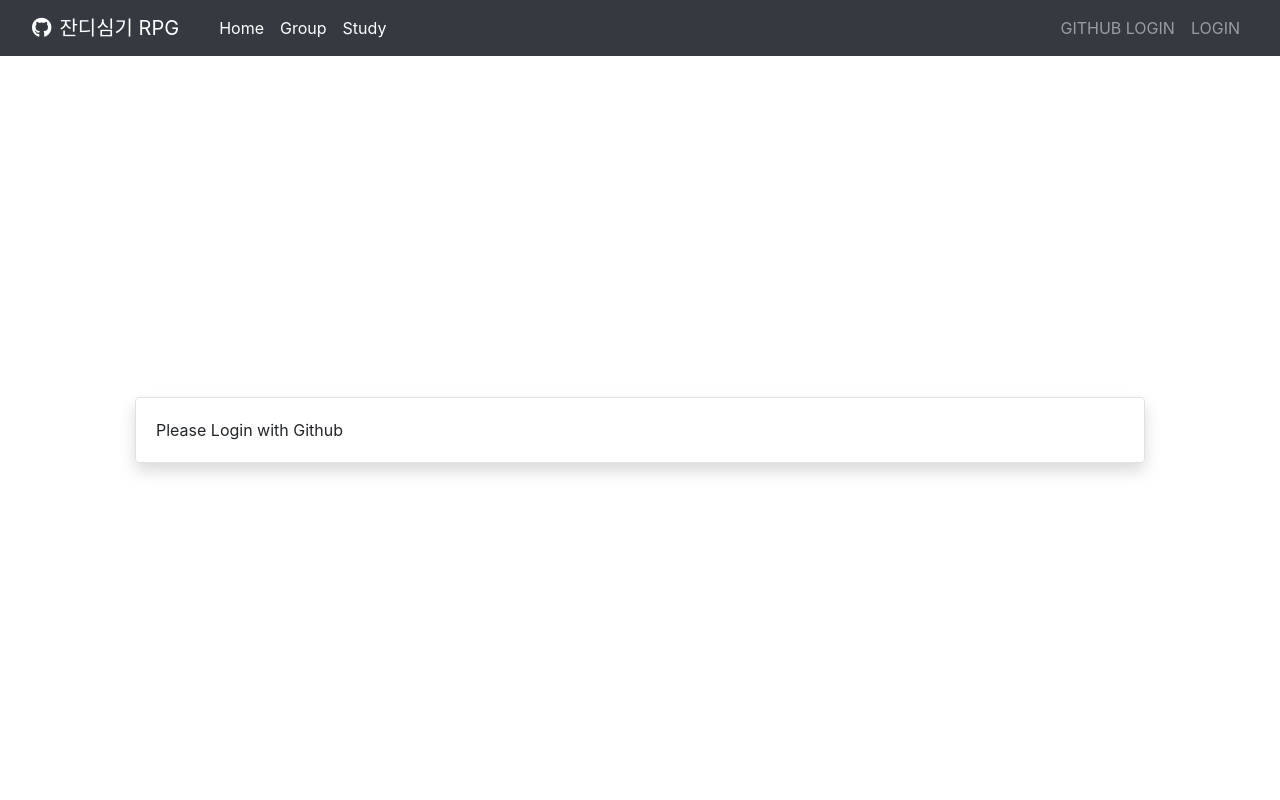
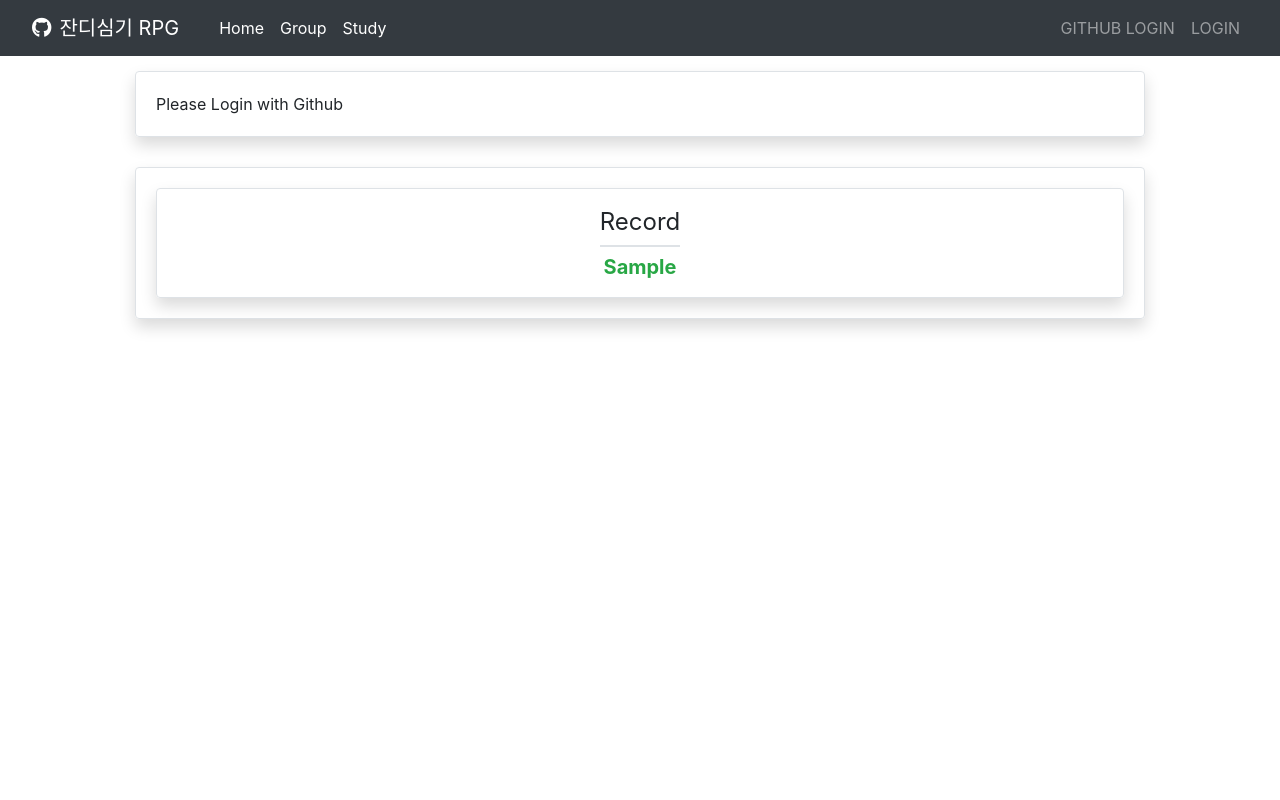
Before and after one commit to alstn2468/naver-campus-hackday-project, a Django app: template hackdayproject/templates/main/home.html in a window 1280 px wide. Run offline with Django 3.2, Linux system fonts and the light colour scheme; the template is opened without the code that fills it: most values are stand-ins (such as "Sample title", 1, 10 or a date in 2020); some libraries are stand-ins or nearby versions.

Commit message:
Complete calculate current streak

```diff
--- a/hackdayproject/static/css/main.css
+++ b/hackdayproject/static/css/main.css
@@ -27,7 +27,6 @@ hr {
 }
 
 #main-container {
-    padding-top: 60px;
     display: flex;
     flex-direction: column;
 }
@@ -38,7 +37,7 @@ hr {
     flex-direction: row;
     align-items: center;
     padding: 20px;
-    margin: 30px 50px 30px 50px;
+    margin: 15px 50px 15px 50px;
 }
 
 .left {
@@ -100,3 +99,24 @@ hr {
 .org-img {
     margin-right: 5px;
 }
+
+.current-streak {
+    display: flex;
+    flex: 1;
+    justify-content: center;
+    align-items: center;
+    font-size: 20px;
+    flex-direction: column;
+    padding: 15px;
+}
+
+.commit-record {
+    font-size: 24px;
+    padding-bottom: 5px;
+    margin-bottom: 5px;
+}
+
+.border-3 {
+    border-bottom-style: solid;
+    border-bottom-width: 2px !important;
+}
--- a/hackdayproject/templates/base.html
+++ b/hackdayproject/templates/base.html
@@ -9,8 +9,7 @@
         <link rel="stylesheet" href={% static "css/main.css" %} />
     </head>
     <body>
-    <div class="vertical-center">
-        <nav class="navbar navbar-expand-lg navbar-dark bg-dark fixed-top">
+        <nav class="navbar navbar-expand-lg navbar-dark bg-dark">
             <div class="navbar-brand pl-3 pr-3">
                 <i class="fab fa-github pr-2" style="font-size: 20px;"></i>잔디심기 RPG
             </div>
@@ -56,7 +55,6 @@
         </nav>
         {% block content %}
         {% endblock %}
-        </div>
         <script src="https://code.jquery.com/jquery-3.3.1.slim.min.js" integrity="sha384-q8i/X+965DzO0rT7abK41JStQIAqVgRVzpbzo5smXKp4YfRvH+8abtTE1Pi6jizo" crossorigin="anonymous"></script>
         <script src="https://cdnjs.cloudflare.com/ajax/libs/popper.js/1.14.7/umd/popper.min.js" integrity="sha384-UO2eT0CpHqdSJQ6hJty5KVphtPhzWj9WO1clHTMGa3JDZwrnQq4sF86dIHNDz0W1" crossorigin="anonymous"></script>
         <script src="https://stackpath.bootstrapcdn.com/bootstrap/4.3.1/js/bootstrap.min.js" integrity="sha384-JjSmVgyd0p3pXB1rRibZUAYoIIy6OrQ6VrjIEaFf/nJGzIxFDsf4x0xIM+B07jRM" crossorigin="anonymous"></script>
--- a/hackdayproject/templates/main/home.html
+++ b/hackdayproject/templates/main/home.html
@@ -66,28 +66,12 @@
         <p>Please Login with Github</p>
     {% endif %}
     </div>
-    {% comment %} <div class="content">
-        {% if user.repository_set.all|length != 0 %}
-        <div class="content">
-        <ul>
-            {% for repo in user.repository_set.all %}
-                <li>
-                    <p>Repository Full Name : {{ repo.full_name }}</p>
-                    <p>Repository Language : {{ repo.language }}</p>
-                    <p>Last Push : {{ repo.pushed_at }}</p>
-                    <p>My Commit Count : {{ repo.commit_set.all|length }}</p>
-                </li>
-            {% endfor %}
-        </ul>
-        {% else %}
-            <p>{{ user.username }} has no repository.</p>
-        {% endif %}
-    </div> {% endcomment %}
-
-    {% comment %} {% for key, val in commit_logs.items %}
-        <p>{{key}} : {{val}}</p>
-    {% endfor %} {% endcomment %}
-
+    <div class="user-profile border rounded shadow ">
+        <div class="current-streak border rounded shadow">
+            <p class="commit-record border-bottom border-3">Record</p>
+            <strong class="text-success">{{current_streak}}</strong>
+        </div>
+    </div>
 
 	{% if messages %}
 		<ul class="messages">
```
Also changed, not shown: hackdayproject/main/views.py (+3 -39 lines), hackdayproject/utils/github_api.py (+24 -2 lines), hackdayproject/utils/util_function.py (+36 -0 lines).
